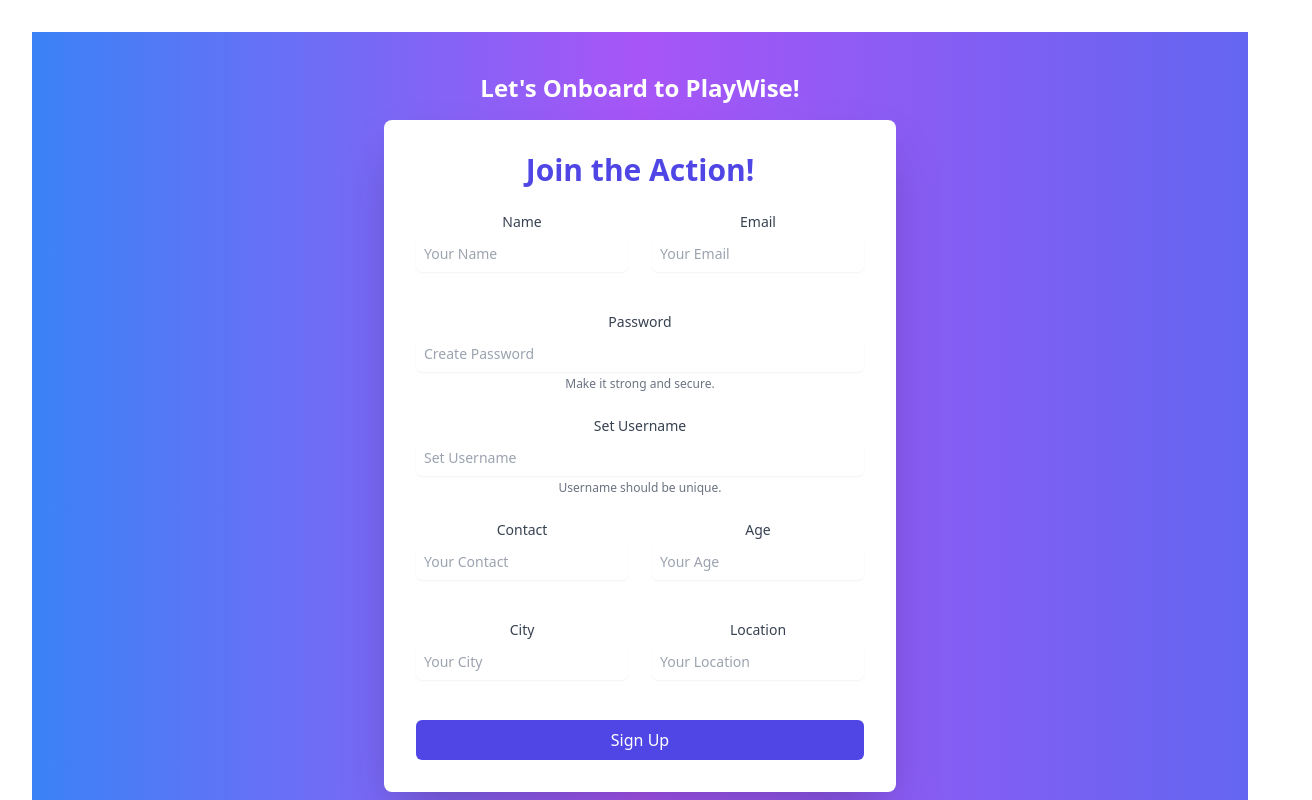
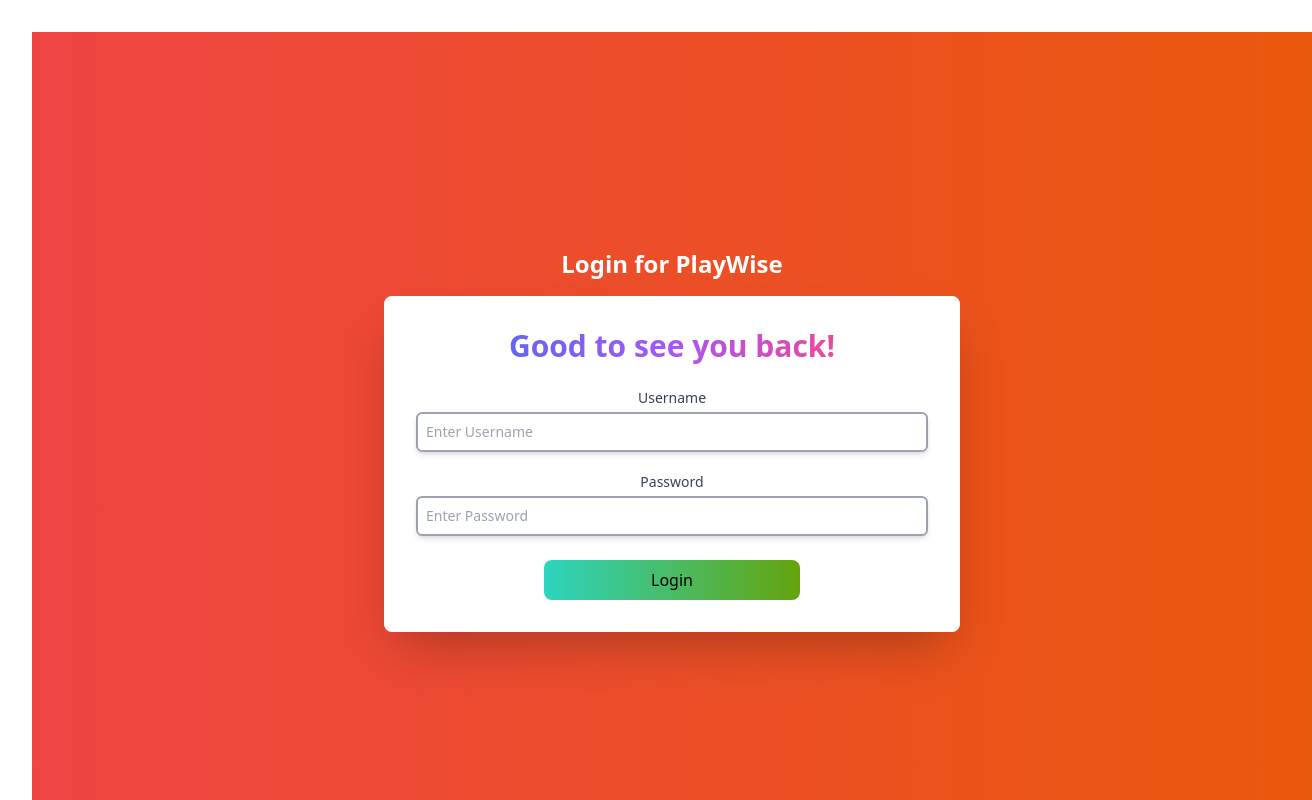
Before and after one commit to HardikMahajan97/Playwise-frontend, a React (Vite) app: page / in a window 1280 px wide. Shown: the top 800 px of the page, 1312 px wide, since content can reach past the window. Built offline with nearby package versions, Linux system fonts and the light colour scheme.

Commit message:
Added login page UI for Vendor

```diff
--- a/src/App.jsx
+++ b/src/App.jsx
@@ -1,14 +1,13 @@
-import { useState } from 'react'
-import reactLogo from './assets/react.svg'
-import viteLogo from '/vite.svg'
 import './App.css'
 import React from 'react';
 import UserForm from "./pages/Signup.jsx"
+import Login from "./pages/Login.jsx"
 function App() {
 
   return (
     <>
-        <UserForm/>
+        {/*<UserForm/>*/}
+        <Login/>
     </>
   );
 
--- a/src/pages/Login.jsx
+++ b/src/pages/Login.jsx
@@ -1,17 +1,86 @@
-import {React, useEffect} from "react";
+import {React, useState,useEffect} from "react";
 
 
 export default function Login(){
-    const handleSubmit = aysnc (e) => {
 
+    const [form, setFormData] = useState({
+        username : '',
+        password : '',
+    });
+    const handleChange = (e) => {
+        const {id, value} = e.target;
+        setFormData((prev) => ({
+            ...prev,
+                [id] : value,
+        }));
+    }
+    const handleSubmit = async (e) => {
+        try{
+            e.preventDefault();
+            const response = await fetch("http://localhost:5000/vendor/login", {
+                method:"POST",
+                headers:{
+                    'Content-Type': 'application/json',
+                },
+                body:JSON.stringify(form),
+            });
+
+            await response.json();
+            if(response.ok){
+                alert("Login successfull");
+                // response.redirect("http://localhost:5000/listings");
+            }else{
+                alert("Login failed");
+            }
+
+        }catch(err){
+            alert(`Some Error occurred ${err.message}`);
+        }
     };
 
     return(
         <>
-            <div>
-                <form onSubmit={handleSubmit}>
+            <div className="h-screen w-screen overflow-x-hidden flex flex-col items-center justify-center bg-gradient-to-r from-red-500 to-orange-600">
+                <header className="w-screen text-center py-4 text-white font-bold text-2xl">
+                    <h1>Login for PlayWise</h1>
+                </header>
 
-                </form>
+                <main className="bg-white p-8 rounded-lg shadow-2xl w-screen max-w-xl">
+                    <h2 className="text-3xl font-bold mb-6 text-center bg-gradient-to-r from-indigo-500 via-purple-500 to-pink-500 inline-block text-transparent bg-clip-text ">Good to see you back!</h2>
+
+                    <form onSubmit={handleSubmit}>
+                        {/*Username*/}
+                        <div>
+                            <label htmlFor={"username"}
+                                   className={"block text-sm font-medium text-gray-700 mb-1"}>Username</label>
+                            <input
+                                id={"username"}
+                                type={"text"}
+                                required
+                                value={form.username}
+                                onChange={handleChange}
+                                className="w-full border-2 border-gray-400  rounded-md shadow-md hover:border-gray-600 text-sm p-2"
+                                placeholder="Enter Username"
+                            />
+                        </div>
+                        {/*Password*/}
+                        <div>
+                            <label htmlFor="password"
+                                   className="block text-sm font-medium mt-5 text-gray-700 mb-1">Password</label>
+                            <input
+                                id="password"
+                                type="password"
+                                required
+                                value={form.password}
+                                onChange={handleChange}
+                                className="w-full border-2 border-gray-400 rounded-md shadow-md hover:border-gray-600 text-sm p-2"
+                                placeholder="Enter Password"
+                            />
+                        </div>
+                        <br/>
+                        <button type={"submit"} className={"border-1  w-1/2 h-10 border-amber-700 rounded-lg bg-gradient-to-r from-teal-400 to-lime-500 hover: from-emerald-500 to-lime-600 transition"}> Login </button>
+                    </form>
+                </main>
             </div>
         </>
     )
--- a/src/pages/Signup.jsx
+++ b/src/pages/Signup.jsx
@@ -39,7 +39,7 @@
             console.log(formdata);
         }catch(e){
 
-            alert("AN error occured. Retry or please wait while we solve it!"+e);
+            alert("An error occured. Retry or please wait while we solve it!"+e);
         }
 
     }
```
